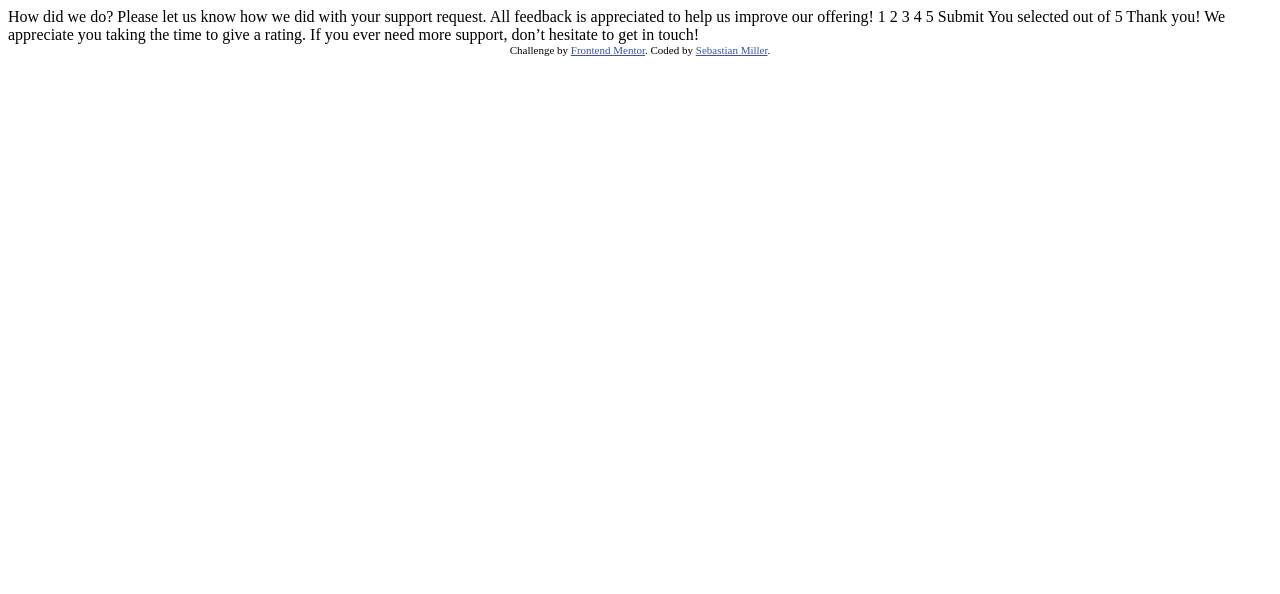
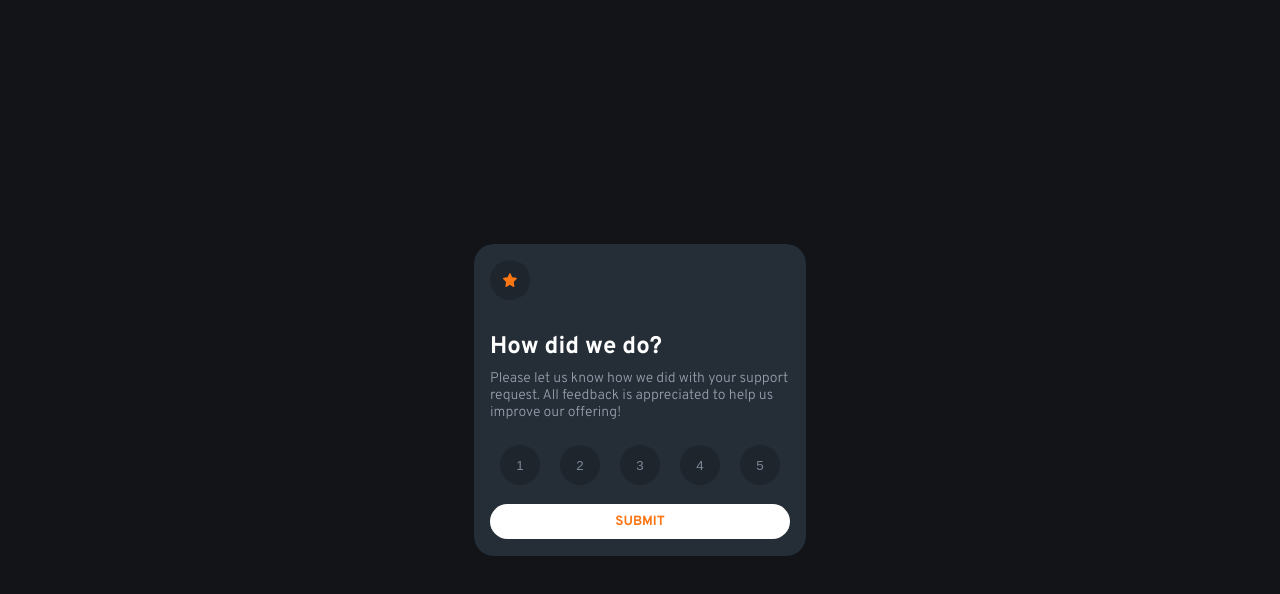
Before and after one commit to smillerr/rating-component, a plain HTML site: page index.html in a window 1280 px wide. Drawn offline with Linux system fonts and the light colour scheme.

Commit message:
Html and css finished

```diff
--- a/index.html
+++ b/index.html
@@ -4,46 +4,158 @@
   <meta charset="UTF-8">
   <meta name="viewport" content="width=device-width, initial-scale=1.0"> <!-- displays site properly based on user's device -->
 
-  <link rel="icon" type="image/png" sizes="32x32" href="./images/favicon-32x32.png">
-
+  <link rel="preconnect" href="https://fonts.googleapis.com">
+  <link rel="preconnect" href="https://fonts.gstatic.com" crossorigin>
+  <link href="https://fonts.googleapis.com/css2?family=Overpass:wght@300;500;700&display=swap" rel="stylesheet">
   <title>Frontend Mentor | Interactive rating component</title>
 
   <!-- Feel free to remove these styles or customise in your own stylesheet 👍 -->
   <style>
-    .attribution { font-size: 11px; text-align: center; }
-    .attribution a { color: hsl(228, 45%, 44%); }
+    :root{
+      --white: #FFFFFF;
+      --black: #000000;
+      --dark-blue: hsl(213, 19%, 18%);
+      --very-dark-blue: hsl(216, 12%, 8%);
+      --medium-grey: hsl(216, 12%, 54%);
+      --light-grey: hsl(217, 12%, 63%);
+      --orange: #FC7614;
+      --small: 1.4rem;
+      --medium: 1.6rem;
+      --large: 1.8rem;
+        }
+    html{
+      font-size: 62.5%;
+    }
+    body{
+      font-family: 'Overpass' , sans-serif ;
+      margin: 0;
+    }
+    .attribution {
+      font-size: 11px; text-align: center;
+    }
+    .attribution a {
+      color: hsl(228, 45%, 44%);
+      text-decoration: none;
+    }
+    #mainContainer{
+      display: grid;
+      place-items: center;
+      width: 100%;
+      height: 100vh;
+      background-color: var(--very-dark-blue);
+    }
+    #cardContainer{
+      position: relative;
+      width: 300px;
+      height: 280px;
+      background-color: var(--dark-blue);
+      border-radius: 2rem;
+      padding: 1.6rem;
+    }
+    .text{
+
+    }
+    #imgContainer{
+      display: flex;
+      justify-content: center;
+      align-items: center;
+      border-radius: 50%;
+      background-color: hsl(214, 18%, 15%);
+      width: 4rem;
+      height: 4rem;
+      margin-bottom: 3.2rem;
+    }
+    img{
+      width: 1.4rem;
+      height: 1.4rem;
+    }
+    #title{
+      font-size: 2.4rem;
+      font-weight: bold;
+      color: var(--white);
+      margin-bottom: 0.8rem;
+    }
+    #description{
+      font-size: 1.4rem;
+      font-weight: 300;
+      color: var(--light-grey);
+      margin: 0 auto 2.4rem auto;
+    }
+    .ratings{
+      display: flex;
+      justify-content: space-around;
+    }
+    .roundButton{
+      border-radius: 50%;
+      width: 4rem;
+      height: 4rem;
+      border: none;
+      background-color: hsl(214, 18%, 15%);
+      color: var(--medium-grey);
+    }
+    #buttonContainer{
+      width: 100%;
+      height: 25%;
+      position: relative;
+    }
+    .submitButton{
+      width: 100%;
+      height: 50%;
+      border-radius: 2rem;
+      border: none;
+      background-color: var(--white);
+      color: var(--orange);
+      font-weight: bold;
+      font-family: 'Overpass' , sans-serif ;
+      position: absolute;
+      bottom: 0;
+      margin-bottom: 1.6rem;
+    }
   </style>
 </head>
 <body>
+    <div id="mainContainer">
+      <div id="cardContainer">
+        <div id="imgContainer">
+          <img src="./images/icon-star.svg">
+        </div>
+        <div class="text">
+          <h1 id="title"> How did we do?</h1>
+          <p id="description"> Please let us know how we did with your support request. All feedback is appreciated
+            to help us improve our offering! </p>
+        </div>
+        <div class="ratings">
+          <button class="roundButton"> 1 </button>
+          <button class="roundButton"> 2 </button>
+          <button class="roundButton"> 3 </button>
+          <button class="roundButton"> 4 </button>
+          <button class="roundButton"> 5 </button>
+        </div>
+        <div id="buttonContainer">
+          <button class="submitButton"> SUBMIT </button>
+        </div>
 
+      </div>
+    </div>
   <!-- Rating state start -->
-
-  How did we do?
-
-  Please let us know how we did with your support request. All feedback is appreciated
-  to help us improve our offering!
-
-  1 2 3 4 5
-
-  Submit
-
   <!-- Rating state end -->
 
   <!-- Thank you state start -->
 
-  You selected <!-- Add rating here --> out of 5
+  <!-- You selected Add rating here out of 5 -->
 
-  Thank you!
+  <!-- Thank you!
 
   We appreciate you taking the time to give a rating. If you ever need more support,
-  don’t hesitate to get in touch!
+  dont hesitate to get in touch!
 
-  <!-- Thank you state end -->
-
-
-  <div class="attribution">
+  Thank you state end -->
+<!--
+<footer>
+    <div class="attribution">
     Challenge by <a href="https://www.frontendmentor.io?ref=challenge" target="_blank">Frontend Mentor</a>.
     Coded by <a href="#">Sebastian Miller</a>.
-  </div>
+    </div>
+</footer> -->
 </body>
 </html>
```
